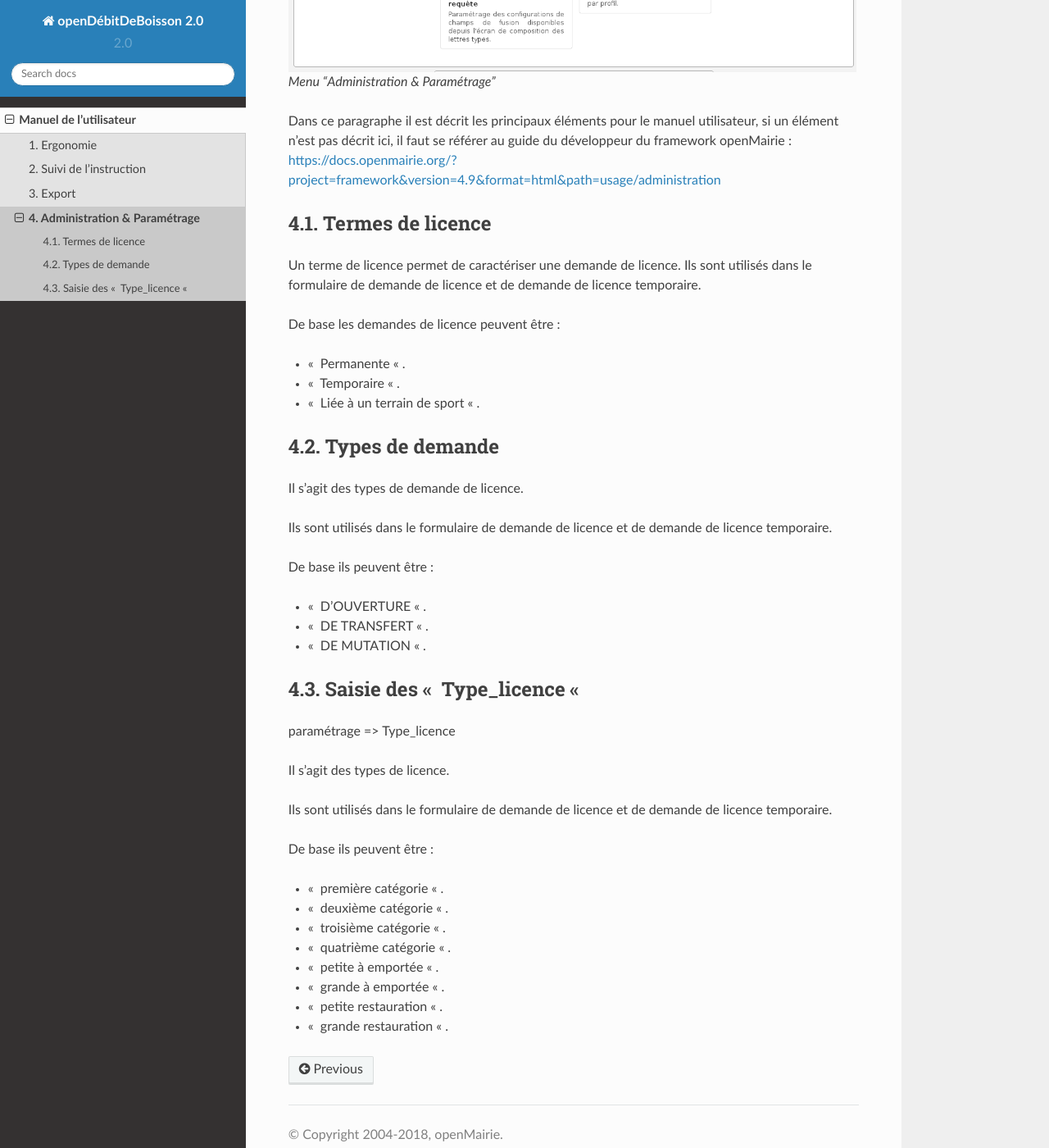
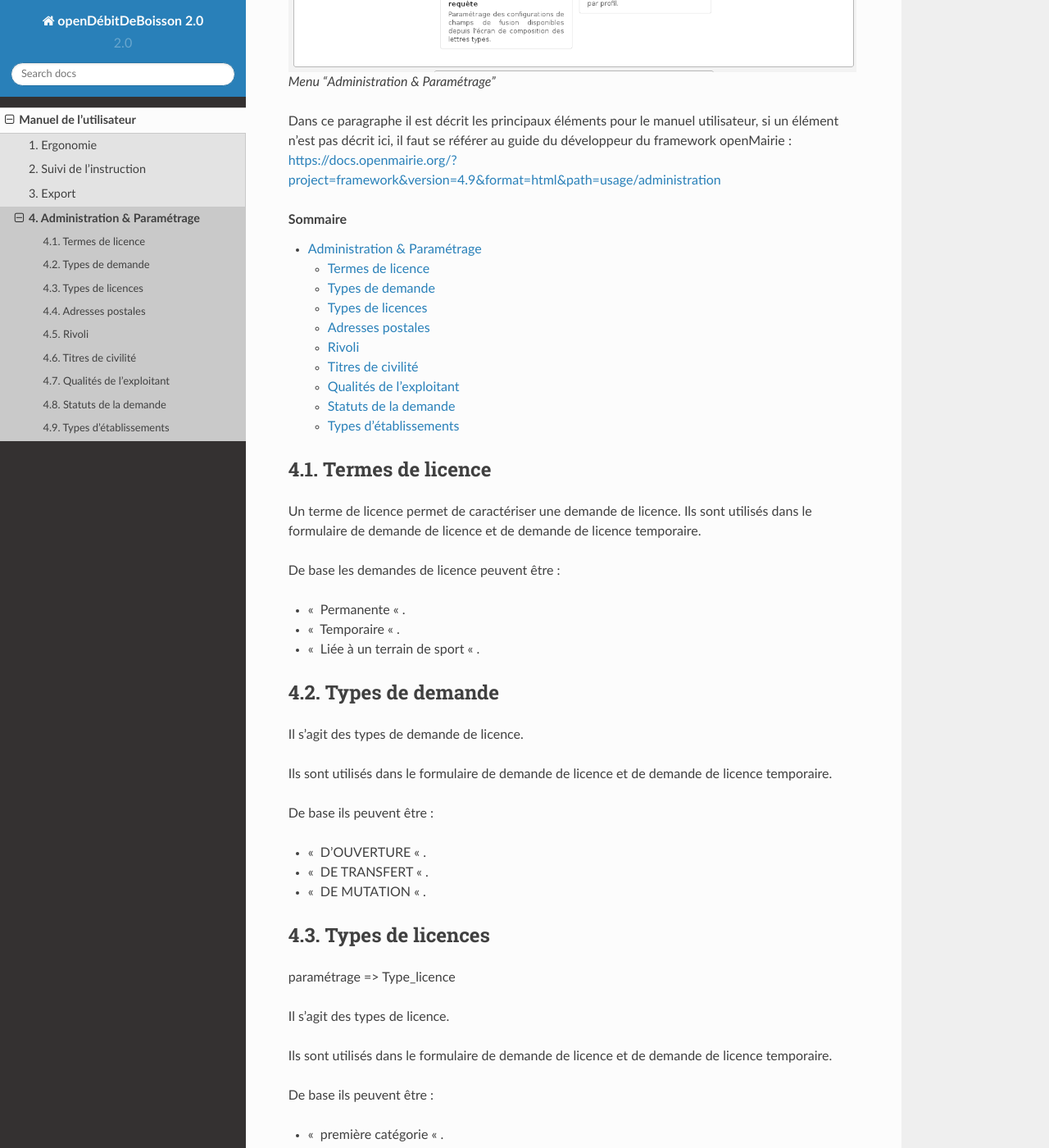
Before and after one commit to Acidburn0zzz/opendebitdeboisson-documentation, a Sphinx documentation site: the page built from source/manuel_utilisateur/administration/index.rst, in a window 1280 px wide and 1400 px high, scrolled down 905 px. Shown: the whole window at 82% size. Built offline with Sphinx 7.4.7 and the Read the Docs theme 2.0.0, drawn with Linux system fonts in a browser that asks for light colours; some of the changed text lies outside the part shown.

Commit message:
Mise à jour des captures d'écran automatisées & ajout de rubriques dans administration

```diff
--- a/source/manuel_utilisateur/administration/index.rst
+++ b/source/manuel_utilisateur/administration/index.rst
@@ -18,6 +18,9 @@ Un menu permet de lister tous les écrans d'administration et paramétrage dispo
 
 Dans ce paragraphe il est décrit les principaux éléments pour le manuel utilisateur, si un élément n'est pas décrit ici, il faut se référer au guide du développeur du framework openMairie :
 https://docs.openmairie.org/?project=framework&version=4.9&format=html&path=usage/administration
+
+
+.. contents::
 
 
 *****************
@@ -48,9 +51,9 @@ De base ils peuvent être :
 • " DE MUTATION ".
 
 
-***************************
-Saisie des " Type_licence "
-***************************
+*****************
+Types de licences
+*****************
 
 paramétrage => Type_licence
 
@@ -68,3 +71,35 @@ De base ils peuvent être :
 • " grande à emportée ".
 • " petite restauration ".
 • " grande restauration ".
+
+
+
+*****************
+Adresses postales
+*****************
+
+
+******
+Rivoli
+******
+
+
+******************
+Titres de civilité
+******************
+
+
+************************
+Qualités de l'exploitant
+************************
+
+
+*********************
+Statuts de la demande
+*********************
+
+
+
+**********************
+Types d'établissements
+**********************
```
Also changed, not shown: source/manuel_utilisateur/ergonomie/a_ergonomie_actions_globales.png, source/manuel_utilisateur/ergonomie/a_tableau-de-bord-exemple.png, source/manuel_utilisateur/ergonomie/a_widget_dernieres_demandes.png, source/manuel_utilisateur/ergonomie/a_widget_statistiques_licences_par_type.png, source/manuel_utilisateur/instruction/a_instruction-courrier-formulaire-ajout.png, source/manuel_utilisateur/instruction/a_instruction-courrier-listing.png, source/manuel_utilisateur/instruction/a_instruction-demande_licence-formulaire-ajout.png, source/manuel_utilisateur/instruction/a_instruction-demande_licence-listing.png, source/manuel_utilisateur/instruction/a_instruction-dossier-formulaire-ajout.png, source/manuel_utilisateur/instruction/a_instruction-dossier-listing.png, source/manuel_utilisateur/instruction/a_instruction-etablissement-formulaire-adresse_postale.png, source/manuel_utilisateur/instruction/a_instruction-etablissement-formulaire-ajout.png, source/manuel_utilisateur/instruction/a_instruction-etablissement-listing-recherche-avancee.png, source/manuel_utilisateur/instruction/a_instruction-etablissement-listing.png, 5 more files.
